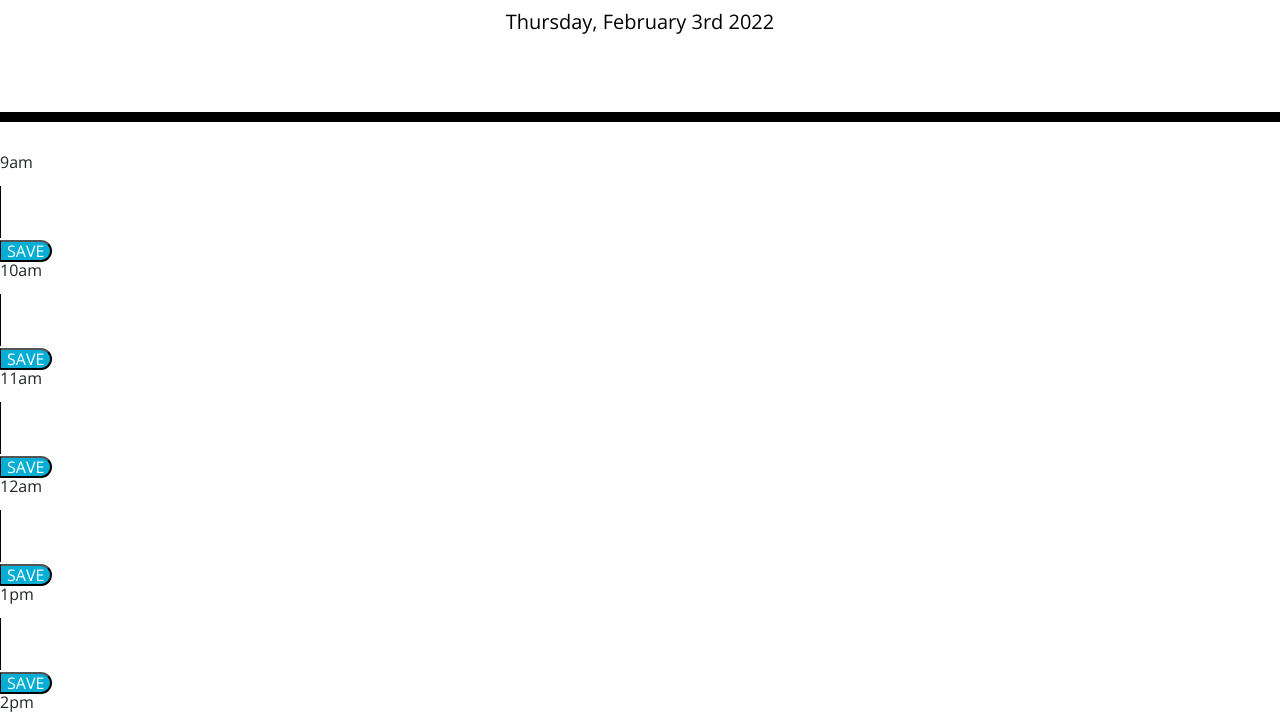
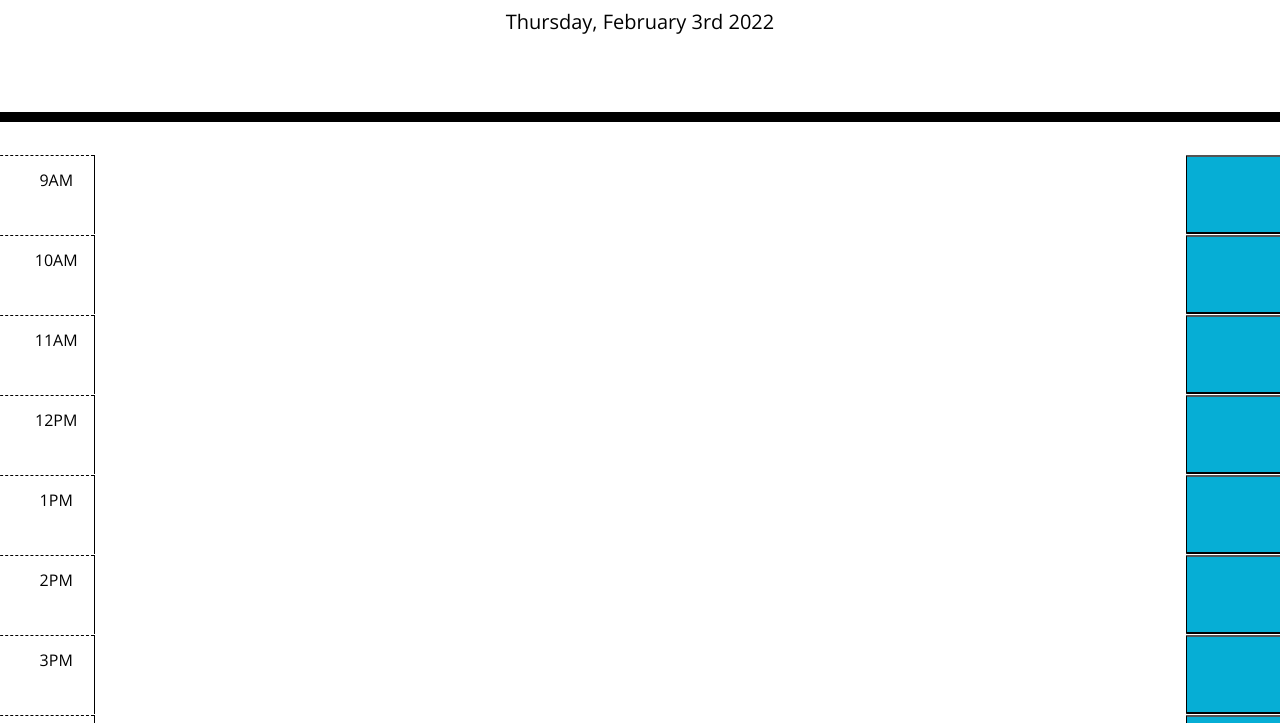
Before and after one commit to NicoleBarranca/Everything-Cal, a plain HTML site: page Develop/index.html in a window 1280 px wide. Shown: the part 182-905 px from the top of the page. Drawn offline with nearby package versions, Linux system fonts and the light colour scheme; a web font is replaced by a local one.

Commit message:
refacter code in branch

```diff
--- a/Develop/index.html
+++ b/Develop/index.html
@@ -20,8 +20,82 @@
     </header>
 
 
-    <div class="time-container">
-    <div class="time-area"></div>
+    <div class="time-block">
+
+    <!-- Time Blocks-->
+    <div class="row time-block">
+      <div class="col-md-1 hour">
+        9AM
+      </div>
+      <textarea class="col-md-10 description" id="9"></textarea>
+      <button class="col-md-1 saveBtn"><span class="oi oi-plus"></span></button>
+    </div>
+
+    <div class="row time-block">
+      <div class="col-md-1 hour">
+        10AM
+      </div>
+      <textarea class="col-md-10 description" id="10"></textarea>
+      <button class="col-md-1 saveBtn"><span class="oi oi-plus"></span></button>
+    </div>
+
+    <div class="row time-block">
+      <div class="col-md-1 hour">
+        11AM
+      </div>
+      <textarea class="col-md-10 description" id="11"></textarea>
+      <button class="col-md-1 saveBtn"><span class="oi oi-plus"></span></button>
+    </div>
+
+    <div class="row time-block">
+      <div class="col-md-1 hour">
+        12PM
+      </div>
+      <textarea class="col-md-10 description" id="12"></textarea>
+      <button class="col-md-1 saveBtn"><span class="oi oi-plus"></span></button>
+    </div>
+
+    <div class="row time-block">
+      <div class="col-md-1 hour">
+        1PM
+      </div>
+      <textarea class="col-md-10 description" id="1"></textarea>
+      <button class="col-md-1 saveBtn"><span class="oi oi-plus"></span></button>
+    </div>
+
+    <div class="row time-block">
+      <div class="col-md-1 hour">
+        2PM
+      </div>
+      <textarea class="col-md-10 description" id="2"></textarea>
+      <button class="col-md-1 saveBtn"><span class="oi oi-plus"></span></button>
+    </div>
+
+    <div class="row time-block">
+      <div class="col-md-1 hour">
+        3PM
+      </div>
+      <textarea class="col-md-10 description" id="3"></textarea>
+      <button class="col-md-1 saveBtn"><span class="oi oi-plus"></span></button>
+    </div>
+
+    <div class="row time-block">
+      <div class="col-md-1 hour">
+        4PM
+      </div>
+      <textarea class="col-md-10 description" id="4"></textarea>
+      <button class="col-md-1 saveBtn"><span class="oi oi-plus"></span></button>
+    </div>
+
+    <div class="row time-block">
+      <div class="col-md-1 hour">
+        5PM
+      </div>
+      <textarea class="col-md-10 description" id="5"></textarea>
+      <button class="col-md-1 saveBtn"><span class="oi oi-plus"></span></button>
+    </div>
+
+
     </div>
 
 
--- a/Develop/script.js
+++ b/Develop/script.js
@@ -1,91 +1,23 @@
 var currentDate = moment().format("dddd, MMMM Do YYYY");
-var textAreas = $('.description')
-var timeContainer = $('.time-container')
-var timeArea = $('.time-area')
 
-$(document).ready(function () {
+$( document ).ready(function() {
     $("#currentDay").text(currentDate);
 });
 
-var timeSlots = [
-    "9",
-    "10",
-    "11",
-    "12",
-    "1",
-    "2",
-    "3",
-    "4",
-    "5",
-];
-
-
-timeSlots.forEach(function (timeSlot) {
-    var timeListContainer = document.createElement('div')
-    var timeList = document.createElement('div')
-    var timeNumber = document.createElement('p')
-    var inputContainer = document.createElement('div')
-    var input = document.createElement('textarea')
-    var saveBtnContainer = document.createElement('div')
-    var saveBtn = document.createElement('button')
-    input.setAttribute("id", timeSlot)
-    input.setAttribute("class", "description")
-
-    if (timeSlot >= 9) {
-        timeNumber.textContent = timeSlot + 'am'
-    } else {
-        timeNumber.textContent = timeSlot + 'pm'
-    }
-
-    if (timeSlot === 12) {
-        timeNumber.textContent = timeSlot + 'pm'
-    }
-
-    saveBtn.textContent = 'SAVE'
-    timeListContainer.append(timeList)
-    timeList.append(timeNumber)
-    inputContainer.append(input)
-    saveBtnContainer.append(saveBtn)
-
-    timeNumber.setAttribute('data-time', timeSlot)
-    saveBtn.setAttribute('class', 'saveBtn')
-
-    timeArea.append(timeListContainer, inputContainer, saveBtnContainer)
-    timeContainer.append(timeArea)
-});
-
+// add event listeners to individual buttons
+// array
 var saveBtns = $(".saveBtn");
 console.log(saveBtns)
 
-saveBtns.each(function (index) {
-    $(saveBtns[index]).on("click", function () {
+saveBtns.each(function( index ) {
+    $(saveBtns[index]).on("click", function() {
         alert("button Clicked with index# " + index)
-        var time = $(this).parent().attr('id')
-        var value = $('description').val();
-        localStorage.setItem(time, value);
+        localStorage.textAreas(".description")
     })
 });
-
-
-
-
-
-
-
-
-
-
-
-
-
-
-
-
-
-// $('#test').html("Test");
-// localStorage.content = $('#test').html();
-// $('#test').html(localStorage.content);
-// })
+//sibling
+var textAreas = $(".description");
+console.log(textAreas)
 
 // try rewriting this code to fit your array needs
 // localStorage only supports strings. Use JSON.stringify() and JSON.parse().
@@ -96,12 +28,6 @@ saveBtns.each(function (index) {
 
 // //...
 // var storedNames = JSON.parse(localStorage.getItem("names"));
-
-
-
-
-
-
 
 // var animals = ["dog", "cat", "monkey", "beaver"]
 
@@ -119,7 +45,4 @@ saveBtns.each(function (index) {
 
 // make sure all text areas have correct background color
 
-
-
-
 // document.getElementById('currentDay').innerHTML = currentDate;
```
